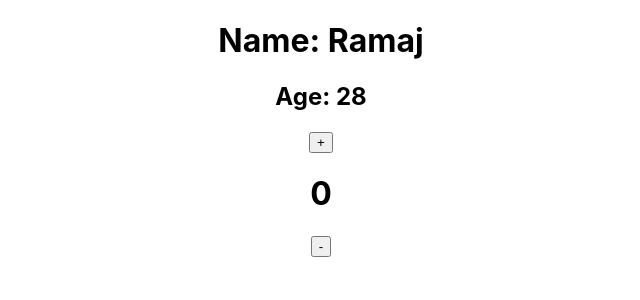
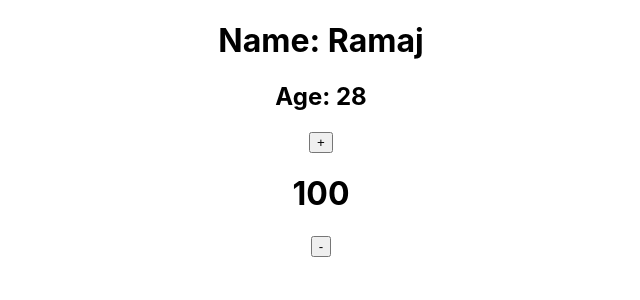
Before and after one commit to ShivaSamadhi/Udemy-WebDev, a React (Create React App) app in the folder front_end/: page / in a window 1280 px wide. Shown: the top 300 px of the page, without its empty margins (319-959 px from the left). Built offline with nearby package versions, Linux system fonts and the light colour scheme.

Commit message:
React App

```diff
--- a/front_end/src/App.js
+++ b/front_end/src/App.js
@@ -1,6 +1,8 @@
-import { useState } from 'react'
+import { useState, useEffect } from 'react'
 //useState Hook
-//State is a JS obj that contains data about the "current state" of a component. Each comp manages its own state
+//Hooks let you use different React features from your components. This might have similarities to how middlewares are used in Express
+//State is a JS obj that contains data about the "current state" of a component. Each comp manages its own state which can be compared to detect changes in that comp
+
 import './App.css';
 
 const Person = (props) => {
@@ -15,10 +17,14 @@ const Person = (props) => {
 //Props function like an object that can be passed as a parameter to functional components. This allows for the dynamic use of key-values when rendering. Here we initialize the properties we want (name, age) when we create the component
 
 const App = () => {
-  const [counter, setCounter] = useState(0)
+  const [counter, setCounter] = useState(0);
   //State uses array destructuring for implementation of the useState()
   //The first index represents the name of the state, the second is a setter function.
   //we can set the initial state by passing it as a parameter to the useState()
+
+  useEffect(()=>{
+      setCounter(100)
+  }, [])
 
   const countUp = () => {
       setCounter(prevCount => prevCount + 1)
@@ -26,6 +32,7 @@ const App = () => {
   const countDown = () => {
       setCounter(prevCount => prevCount - 1)
   }
+  //When the onClick() triggers these functions, the setCounter() is used to update the state of the counter. NEVER modify state directly, always use setter func
 
   const name = {
       firstName: `Ramaj`,
```
